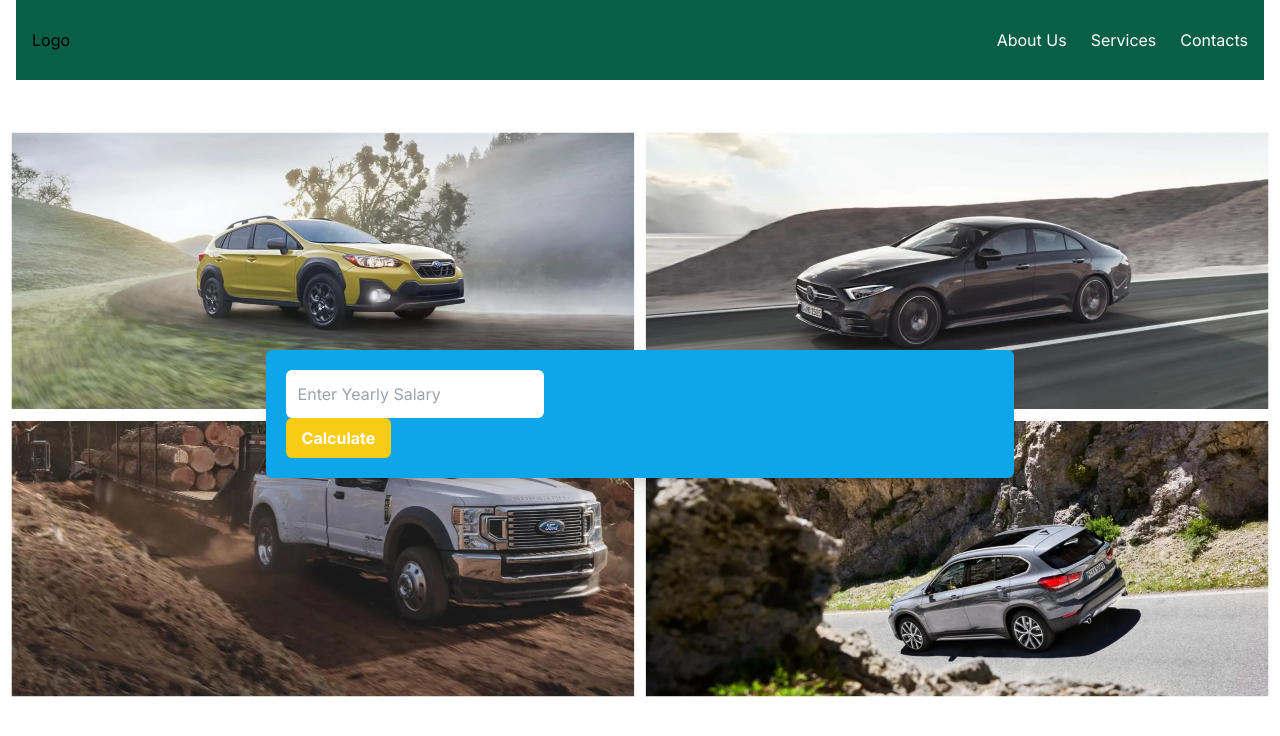
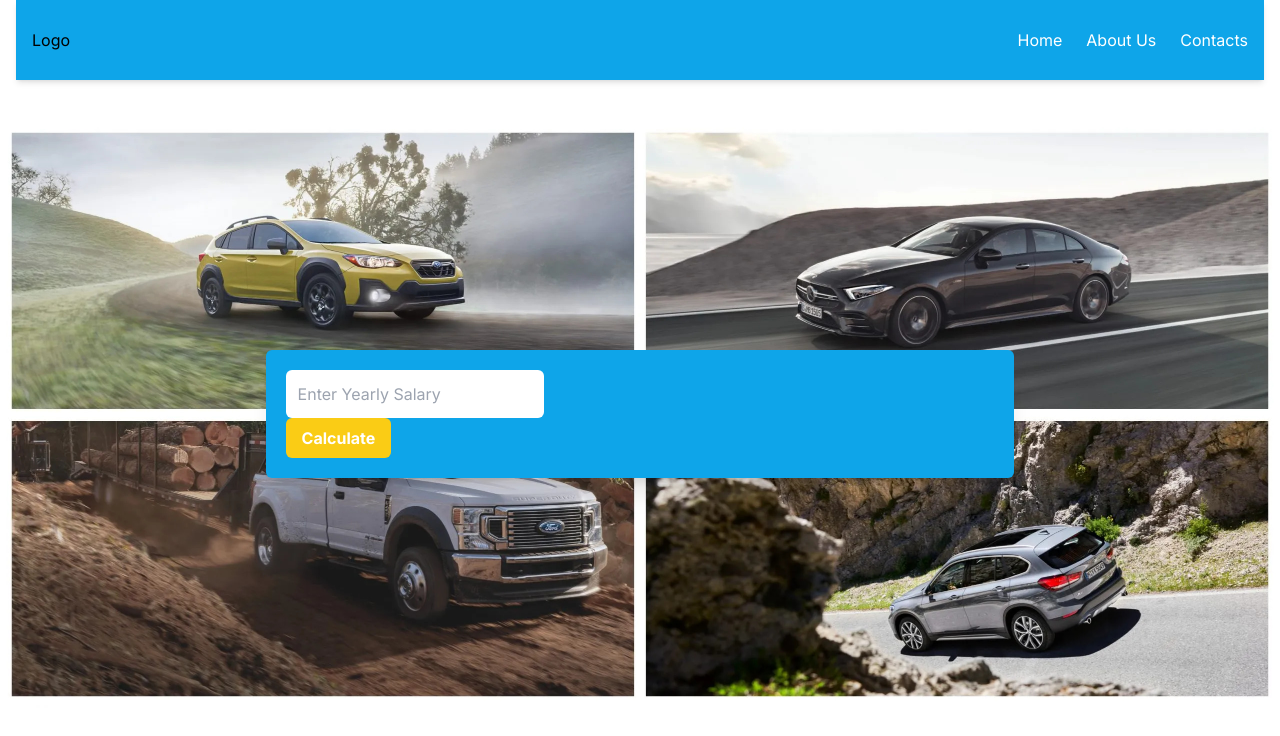
Before and after one commit to erom03/ShellHacks-2023, a Next.js app: page / in a window 1280 px wide. Shown: the top 736 px of the page. Built offline with nearby package versions, Linux system fonts and the light colour scheme.

Commit message:
Fix color add shadow

```diff
--- a/app/components/navigation/index.tsx
+++ b/app/components/navigation/index.tsx
@@ -6,19 +6,19 @@ import Button from "./Button";
 const Navbar = () => {
   return (
     <>
-      <div className="w-full h-20 bg-emerald-800 sticky top-0">
+      <div className="w-full h-20 bg-sky-500 sticky top-0 shadow-md">
         <div className="container mx-auto px-4 h-full">
           <div className="flex justify-between items-center h-full">
             <Logo />
             <ul className="hidden md:flex gap-x-6 text-white">
+            <li>
+                <Link href="/">
+                  <p>Home</p>
+                </Link>
+              </li>
               <li>
                 <Link href="/about">
                   <p>About Us</p>
-                </Link>
-              </li>
-              <li>
-                <Link href="/services">
-                  <p>Services</p>
                 </Link>
               </li>
               <li>
```
